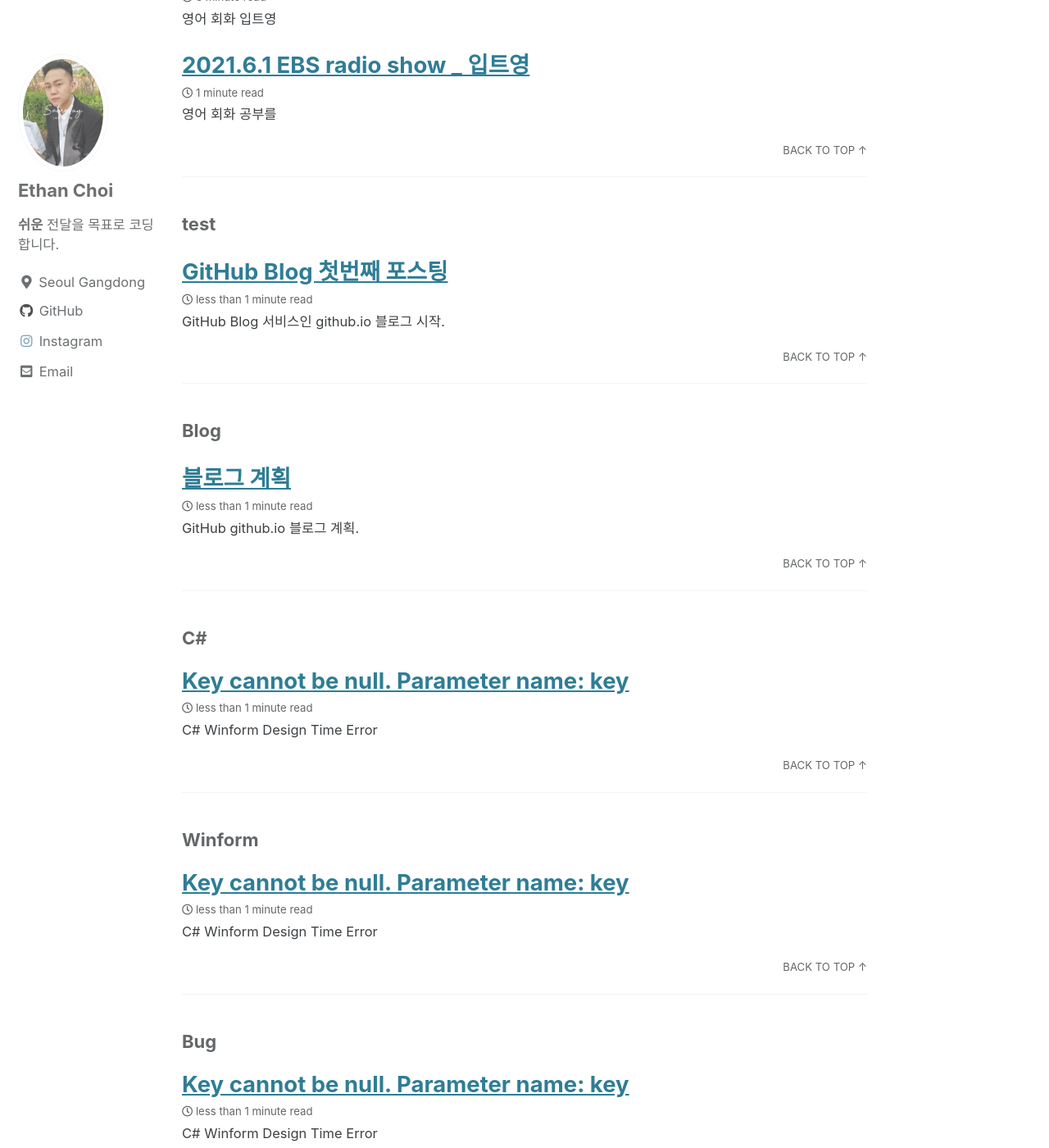
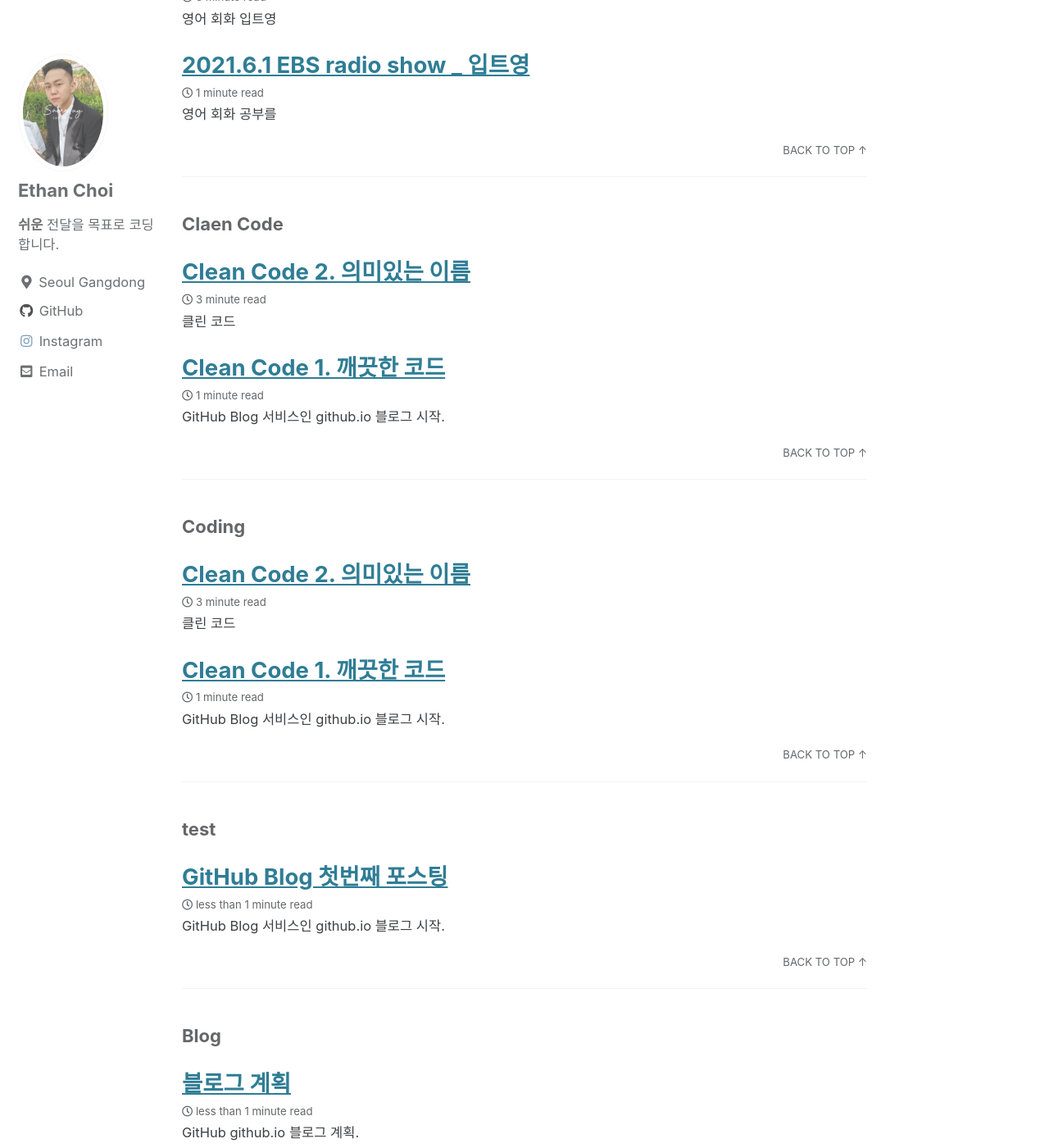
Before and after one commit to valueinvestment/valueinvestment.github.io, a Jekyll site: the page built from _pages/tag-archive.md, in a window 1280 px wide and 1400 px high, scrolled down 1584 px. Shown: the whole window at 82% size. Built offline with Jekyll 4.4.1, drawn with Linux system fonts in a browser that asks for light colours; cached includes are drawn as plain includes; part of the change alters nothing that is shown; some of the changed text lies outside the part shown.

Commit message:
Feat: Clean code 1,2

````diff
--- a/_posts/2021-12-28-React_concept.md
+++ b/_posts/2021-12-28-React_concept.md
@@ -20,10 +20,11 @@ tags:
 >
 ### Hook의 개념
 > 함수 컴포넌트에서 React state와 lifecycle features(생명 주기 기능)을 연동(hook into)할 수 있게 해주는 함수.
+
 ### 1. useState
  Class 구조의 this.state와 같은 역활
 
- ```jsx harmony
+ ```jsx
 // Hook 구조
 import React, {useState} from 'react';
 
@@ -64,12 +65,14 @@ class Example extends React.Component {
     }
 }
 ```
+
 ### 2.useEffect
  함수 컴포넌트 내에서 side effects를 수행하는 기능을 연동 (Hook)
  React는 DOM을 바꾼 이후에 (매 rendering 이후에) effect 함수를 실행함.
  Effects는 컴포넌트 안에 선언되어있기 때문에 props와 state에 접근 가능
- > side effects : React 컴포넌트 안에서 데이터를 가져오거나 구독하고, DOM을 직접 조작하는 동작.
-```jsx harmony
+ > side effects : React 컴포넌트 안에서 데이터를 가져오거나 구독하고, DOM을 직접 조작하는 동작.>
+
+```jsx
 // Hook 구조
 import React, {useState, useEffect } from 'react';
 
@@ -123,41 +126,3 @@ class Export extends React.Component {
     }
 }
 ```
-### '>' 을 사용
-
-> MarkDown 문서에 익숙해지고 예쁘게 꾸미는 법을 알아가 보자
->>일단은 여러번 작성해본다.
-
-### '*' 을 사용
-
-* jekyll을 왜 추천하는 걸까? 사실 MarkDown 만으로 원하는 기능을 구현하기 힘들지 않나?
-  * 물론 편리하지만 그것이 전부는 아닌것 같다
-
-### '-' 을 사용
-- 정말 내가 원하는 Custom한 블로그를 한다면 HTML을 구현해야 하는 걸까?
-  - 일단은 가보자 간단한 것부터 차근차근
-
-### '+' 을 사용
-+ 마크다운 언어를 사용하다보니 느낀것이
-    + 이 정도로 사용할 용도면 굳이... GitHub Page를 쓰지 않고 일반 블로그 포스팅 하는 것이 좋을 것 같다.
-        + 처음에 세팅하기 힘들기만하고....
-
-
-### '``` ``' 을 사용 - **코드 인용**
-```
-mark down을 쓰면 뭐 확실히 편하긴 하네
-코드도 넣기 편할 것 같고
-Editor 에서 보는 것처럼 보여주는 PlugIn등을 사용하면
-이대로도 만족스럽게 사용할 것 같다.
-```
-
-```javascript
-var test = 'Test Java Script Format'
-console.log(test)
-```
-
-**예쁘게 잘 나온다 쓰자!**
-
-YFM에서 정의한 제목을 이중 괄호 구문으로 본문에 추가할 수 있다.
-이 글의 제목은 {{ page.title }}이고
-마지막으로 수정된 시간은 {{ page.last_modified_at }}이다.
--- /dev/null
+++ b/_posts/CleanCode/2022-02-01-1.-clean-code.md
@@ -0,0 +1,63 @@
+---
+title:  "Clean Code 1. 깨끗한 코드"
+excerpt: "GitHub Blog 서비스인 github.io 블로그 시작."
+
+categories:
+  - Clean Code
+tags:
+  - [Claen Code, Coding]
+---
+## 목차 ##
+- [들어가면서](#1)
+- [나쁜 코드](#2)
+- [깨끗한 코드](#3)
+- [깨끗한 코드를 작성하는 방법](#4)
+- [과제](#5)
+
+---
+
+<a name="1"></a>
+## 들어가면서 ##
+- 프로그램에 기능을 추가, 수정을 위해 코드의 지속적인 관리가 필요
+- 깨끗한 코드를 유지하려면 장인 정신이 필요
+  - 첫째, 장인에게 필요한 원칙, 패턴, 기법, 경험이라는 지식을 습득
+  - 둘째, 열심히 일하고 연습해 지식을 몸과 마음으로 체득
+
+<a name="2"></a>
+## 나쁜 코드 ##
+- 커다란 인기를 끌었던 제품이 나쁜 코드 탓에 회사가 망하는 경우가 있었다.
+- 우리 모두는 코드를 짜면서 나중에 손보겠다고 생각한 경험이 있다.
+  - 하지만 나중은 결코 오지 않는다. (르블랑의 법칙)
+- 나쁜코드 -> 개발 속도 하락, 또 다른 나쁜코드를 야기 -> 재설계 요구
+- 프로그래머 스스로 전문가 다워야 한다.
+  - 바쁜 일정 때문에 나쁜 코드를 짰다?
+  - 일정 맞추길 요구하는건 관리자의 책임이고, 좋은 코드를 사수하는것이 프로그래머의 책임이다.
+- 깨끗한 코드를 유지하는 습관은 비용을 절감하고 빨리가기 위한 유일한 방법
+
+<a name="3"></a>
+## 깨끗한 코드 ##
+- 비야네 스트롭스트룹 (C++ 창시자)
+> 간단한 논리, 낮은 의존성, 명백한 전략, 원칙에 기반한 최적화. 깨끗한 코드는 한가지에 집중. 나쁜코드는 여러가지를 하려다 목적이 흐려짐.
+- 그래디 부치
+> 가독성이 좋은 코드를 강조. 문제에 따른 명백한 해법.
+- 데이브 토마스
+> 다른사람이 고치기 쉬운 코드. TDD (테스트 주도 개발) 강조.
+- 마이클 페더스
+> 시간을 들여 깔끔하고 단정하게 정리된 코드. 주의를 기울인 코드.
+- 론 제프리스
+> 중복이 없는 코드. 표현력이 좋은 코드. 작게 추상화.
+- 위드 커닝햄
+> 읽으면서 짐작한대로 돌아가는 코드.
+
+<a name="4"></a>
+## 깨끗한 코드를 작성하는 방법 ##
+- 우리는 저자다
+  - 코드를 읽는 사람이 독자라고 생각하고 읽기 쉬운 코드를 짜야 한다.
+
+- 보이스카우트 규칙
+> 캠프장을 처음 왔을때보다 더 깨끗하게 해놓고 떠나라.
+- 끊임없는 연습 필요
+<a name="5"></a>
+## 과제 ##
+- 본인이 작성한 코드 중 나쁜 코드와 깨끗한 코드 하나씩 찾기
+[과제 코드](https://checknote.notion.site/1-5c1386c08620494dbbcab76103776c96)
--- /dev/null
+++ b/_posts/CleanCode/2022-02-02-2.-naming.md
@@ -0,0 +1,227 @@
+---
+title:  "Clean Code 2. 의미있는 이름"
+excerpt: "클린 코드"
+
+categories:
+  - Clean Code
+tags:
+  - [Claen Code, Coding]
+---
+## 목차 ##
+- [의도를 분명히 밝혀라](#1)
+- [그릇된 정보를 피하라](#2)
+- [의미 있게 구분하라](#3)
+- [발음하기 쉬운 이름을 사용하라](#4)
+- [검색하기 쉬운 이름을 사용하라](#5)
+- [인코딩을 피하라](#6)
+- [자신의 기억력을 자랑하지 마라](#7)
+- [클래스 이름](#8)
+- [메서드 이름](#9)
+- [기발한 이름을 피하라](#10)
+- [한 개념에 한 단어를 사용하라](#11)
+- [말장난을 하지 마라](#12)
+- [해법 영역에서 가져온 이름을 사용하라](#13)
+- [문제 영역에서 가져온 이름을 사용하라](#14)
+- [의미 있는 맥락을 추가하라](#15)
+- [불필요한 맥락을 없애라](#16)
+- [결론](#17)
+- [과제](#18)
+
+---
+
+<a name="1"></a>
+## 의도를 분명히 밝혀라 ##
+- 변수의 존재 이유, 수행 기능, 사용 방법이 드러나야 함
+- 코드의 단순성이 아닌 함축성이 의도를 파악하는데 방해가 됨
+- 이름 수정으로 함수가 하는일을 이해하기 쉬워짐
+```
+  int d;
+  int portWorkDays;
+```
+```
+  public List<int[]> getThem() {
+    List<int[]> list1 = new ArrayList<int[]>();
+    for (int[] x : theList)
+      if (x[0] == 4)
+        list1.add(x);
+    return list1;
+  }
+
+  public List<int[]> getFlaggedCells() {
+    List<int[]> flaggedCells = new ArrayList<int[]>();
+    for (int[] cell : gameBoard)
+      if (cell[STATUS_VALUE] == FLAGGED)
+        flaggedCells.add(cell);
+    return flaggedCells;
+  }
+```
+
+<a name="2"></a>
+## 그릇된 정보를 피하라 ##
+- 일관성 있는 표기법 사용
+- Type이 List가 아니라면 List를 붙이지 않도록 함
+- 널리 쓰이는 의미가 있는 단어를 다른 의미로 사용하면 안됨
+```
+  var tc = new TextConverter();
+```
+
+<a name="3"></a>
+## 의미 있게 구분하라 ##
+- 연속적인 숫자를 덧붙이거나 불용어를 추가하는 방식은 적절치 못함
+```
+  Copy(Type a1, Type a2);
+  Copy(Type source, Type destination);
+```
+- 읽는 사람이 차이를 알도록 naming 해야 한다.
+```
+  class Account; class AccountInfo;
+  class AccountData; class AccountInfo;
+```
+
+<a name="4"></a>
+## 발음하기 쉬운 이름을 사용하라 ##
+- 발음이 어려우면 토론하기 어렵고 혼란이 생김
+```
+  DateTime genymdhms; // general date, year, month, day, hour, minute, second
+  DateTime generationDateTime;
+  DateTime generalTimeStamp;
+```
+
+<a name="5"></a>
+## 검색하기 쉬운 이름을 사용하라 ##
+- 문자 하나를 사용하는 이름이나 상수는 눈에 띄지 않음
+```
+  int d;
+  const int DaysInWeek = 7;
+  const int WorkDaysPerWeek = 5;
+```
+
+<a name="6"></a>
+## 인코딩을 피하라 ##
+- 변수 이름에 타입을 인코딩 할 필요가 없음
+  - IDE가 많이 발전하여 컴파일 하지 않고도 타입 오류를 알 수 있음
+  - 타입을 바꾸기 어려워짐
+```
+  string phoneString;
+  PhoneNumber phoneString;
+```
+- 접두어를 붙일 필요가 없음
+  - IDE가 멤버 변수 색상을 다르게 표시해줌
+```
+  string m_dsc;
+  string description;
+```
+- 인터페이스와 구현 클래스 접두어 문제
+  - 과도한 정보
+```
+  class ShapeFactory : IShapeFactory;
+  class CShapeFactory : ShapeFactory;
+```
+```
+  class VoyageSheet : ISheet;
+  class VoyageSheet : Sheet;
+```
+
+<a name="7"></a>
+## 자신의 기억력을 자랑하지 마라 ##
+- 문자 하나만 사용하는 변수 이름은 문제가 많음
+  - 단, 루프에서 반복 횟수를 세는 i, j, k는 예외
+- 독자가 코드를 읽으면서 변수 이름을 자신이 아는 이름으로 변환해야 한다면 바람직하지 않음
+```
+  string u;
+  string url;
+```
+
+<a name="8"></a>
+## 클래스 이름 ##
+- 명사 혹은 명사구가 적합. 동사는 사용하지 않음
+- Manager, Processor, Data, Info 같은 단어는 피해야 함
+
+<a name="9"></a>
+## 메서드 이름 ##
+- 동사 혹은 동사구가 적합
+- 접근자는 get, 변경자는 set, 조건자는 is를 붙임
+- 생성자를 overload 할 때는 정적 팩토리 메서드를 사용
+  - 정적 팩토리 메서드만 사용 할 때 생성자를 private으로 선언
+```
+  var complex = new Complex(23.0);
+  var complex = Complex.FromRealNumber(23.0);
+```
+```
+  var accountData = new AccountData();
+  var accountInfo = new AccountInfo(accountData);
+  var accountInfo = AccountInfo.Of(accountData);
+```
+
+<a name="10"></a>
+## 기발한 이름을 피하라 ##
+- 재밌는 이름보다 명료한 이름을 선택해야 함
+```
+  CalculateByYhjang();
+  Calculate();
+```
+- 의도는 분명하게 해야 함
+
+<a name="11"></a>
+## 한 개념에 한 단어를 사용하라 ##
+- 똑같은 동작을 하는 메서드를 클래스마다 제각각으로 부르면 혼란
+  - Fetch, Retrieve, Get
+- 똑같은 동작을 하는 클래스를 제각각으로 부르면 혼란
+  - Controller, Manager, Drive
+- 일관성 있는 어휘를 사용하여 코드를 작성
+
+<a name="12"></a>
+## 말장난을 하지 마라 ##
+- 한 단어를 두가지 목적으로 사용하면 안됨
+- 다른 개념에 같은 단어를 사용하면 안됨
+- 일관성을 유지한다고 해서 다른 동작을 같은 이름으로 쓰면 안됨
+  - Add, Append
+
+<a name="13"></a>
+## 해법 영역에서 가져온 이름을 사용하라 ##
+- 기술 개념에는 기술 이름이 가장 적합
+- 코드를 읽는 사람도 프로그래머이기 때문에 알고리즘 이름, 패턴 이름, 수학 용어를 사용
+  - ServiceFactory (Factory Pattern)
+
+<a name="14"></a>
+## 문제 영역에서 가져온 이름을 사용하라 ##
+- 적절한 프로그래머 용어가 없다면 문제 영역에서 이름을 사용
+```
+  QuickSearch();
+  HashSearch();
+```
+
+<a name="15"></a>
+## 의미 있는 맥락을 추가하라 ##
+- 접두어를 붙임
+  - 접두어를 붙이는 것보다 클래스를 생성하는 것이 바람직한 방법
+```
+  string firstName, secondName, state;
+  string addrFirstName, addrSecondName, addrState;
+  class Address
+  {
+    string firstName;
+    string secondName;
+    string state;
+  }
+```
+
+<a name="16"></a>
+## 불필요한 맥락을 없애라 ##
+- 클래스 이름에 접두어로 프로그램 이름 약자를 붙이는 것은 바람직하지 못함
+- 긴 이름보다 짧은 이름이 좋음
+```
+  class TPEstimationWorkbook;
+  class EstimationWorkbook;
+```
+
+<a name="17"></a>
+## 결론 ##
+- 우리는 대다수 자신이 짠 클래스 이름과 메서드 이름을 모두 암기하지 못한다.
+- 그러므로 문장이나 문단처럼 읽히는 코드를 짜는데 집중해야 한다.
+- 누가 질책한다고 해서 노력을 멈추면 안된다.
+
+<a name="18"></a>
+## 과제 ##
+- 본인이 작성한 코드에 규칙 하나 이상 적용하여 가독성 높이기
+ [과제코드](https://checknote.notion.site/2-9c5446eb5dea41329e03c1c531eb0e99)
````
